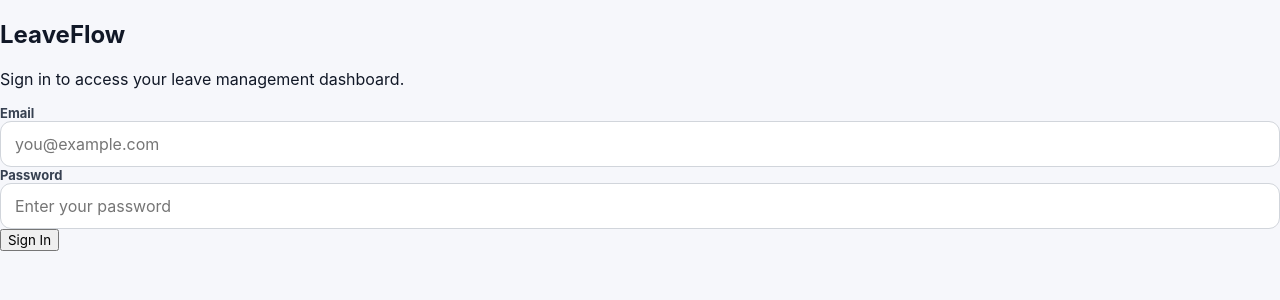
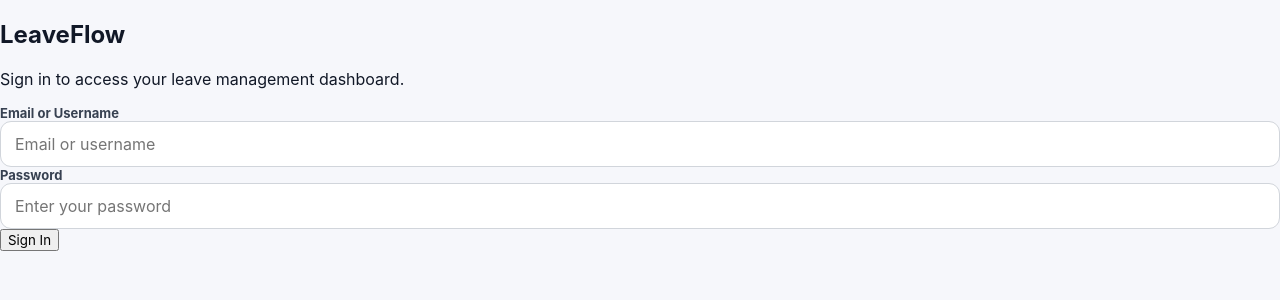
Before and after one commit to ChaninduImanjith/employee-leave-devops, a React app in the folder frontend/: page /login in a window 1280 px wide. Shown: the top 300 px of the page. Built offline with nearby package versions, Linux system fonts and the light colour scheme; no server answers; the HTML template or start-up script is replaced by a standard one.

Commit message:
Support email or username login interface

```diff
--- a/frontend/src/context/AuthContext.jsx
+++ b/frontend/src/context/AuthContext.jsx
@@ -61,9 +61,15 @@ export function AuthProvider({ children }) {
     };
   }, [accessToken]);
 
-  async function loginUser(email, password) {
+  async function loginUser(
+    identifier,
+    password
+  ) {
     const response =
-      await loginRequest(email, password);
+      await loginRequest(
+        identifier,
+        password
+      );
 
     sessionStorage.setItem(
       TOKEN_KEY,
--- a/frontend/src/pages/LoginPage.jsx
+++ b/frontend/src/pages/LoginPage.jsx
@@ -13,7 +13,8 @@ export default function LoginPage() {
     loginUser,
   } = useAuth();
 
-  const [email, setEmail] = useState("");
+  const [identifier, setIdentifier] =
+    useState("");
   const [password, setPassword] = useState("");
 
   const [error, setError] = useState("");
@@ -46,7 +47,10 @@ export default function LoginPage() {
 
     try {
       const authenticatedUser =
-        await loginUser(email, password);
+        await loginUser(
+          identifier,
+          password
+        );
 
       if (authenticatedUser.mustChangePassword) {
         navigate(
@@ -83,19 +87,21 @@ export default function LoginPage() {
         </p>
 
         <form onSubmit={handleSubmit}>
-          <label htmlFor="email">
-            Email
+          <label htmlFor="identifier">
+            Email or Username
           </label>
 
           <input
-            id="email"
-            type="email"
-            value={email}
+            id="identifier"
+            type="text"
+            value={identifier}
             onChange={(event) =>
-              setEmail(event.target.value)
+              setIdentifier(
+                event.target.value
+              )
             }
-            placeholder="you@example.com"
-            autoComplete="email"
+            placeholder="Email or username"
+            autoComplete="username"
             required
           />
 
--- a/frontend/src/services/authService.js
+++ b/frontend/src/services/authService.js
@@ -24,14 +24,14 @@ async function handleResponse(response) {
   return response.json();
 }
 
-export async function login(email, password) {
+export async function login(identifier, password) {
   const response = await fetch(`${AUTH_API_URL}/login`, {
     method: "POST",
     headers: {
       "Content-Type": "application/json",
     },
     body: JSON.stringify({
-      email,
+      identifier,
       password,
     }),
   });
```
